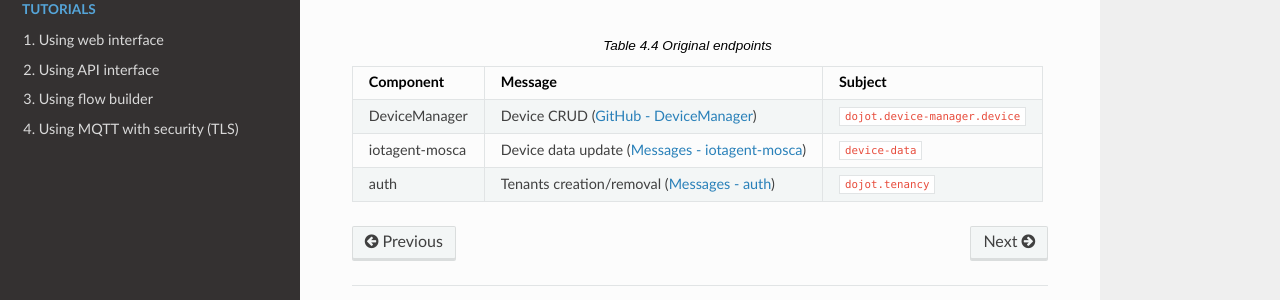
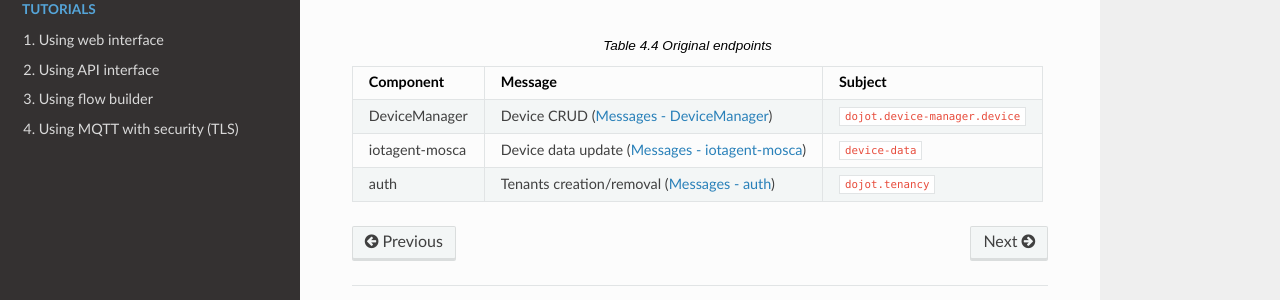
Before and after one commit to dojot/docs, a Sphinx documentation site: the page built from source/components-and-apis.rst, in a window 1280 px wide and 900 px high, scrolled down 2630 px. Shown: the part 509-809 px from the top of the window. Built offline with Sphinx 7.4.7 and the Read the Docs theme 2.0.0, drawn with Linux system fonts in a browser that asks for light colours.

Commit message:
Change reference link

```diff
--- a/source/components-and-apis.rst
+++ b/source/components-and-apis.rst
@@ -302,7 +302,7 @@ dojot.
      - Message
      - Subject
    * - DeviceManager
-     - Device CRUD (`GitHub - DeviceManager`_)
+     - Device CRUD (`Messages - DeviceManager`_)
      - ``dojot.device-manager.device``
    * - iotagent-mosca
      - Device data update (`Messages - iotagent-mosca`_)
@@ -336,6 +336,7 @@ dojot.
 
 .. _GitHub - DeviceManager: https://github.com/dojot/device-manager
 .. _API - DeviceManager: https://dojot.github.io/device-manager/apiary_v0.4.3.html
+.. _Messages - DeviceManager: https://github.com/dojot/device-manager/tree/v0.4.3#events
 
 .. _GitHub - image-manager: https://github.com/dojot/image-manager
 .. _API - image-manager: https://dojot.github.io/image-manager/apiary_v0.4.3.html
```
